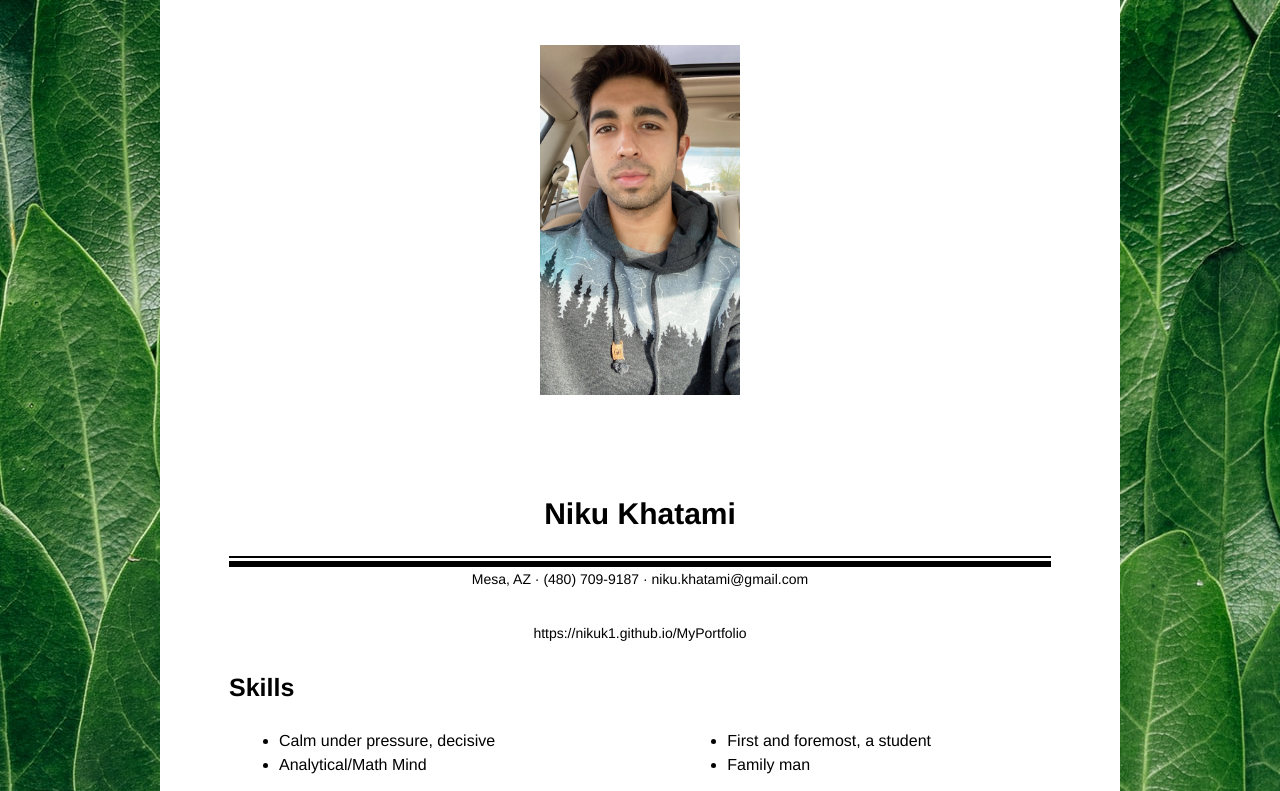
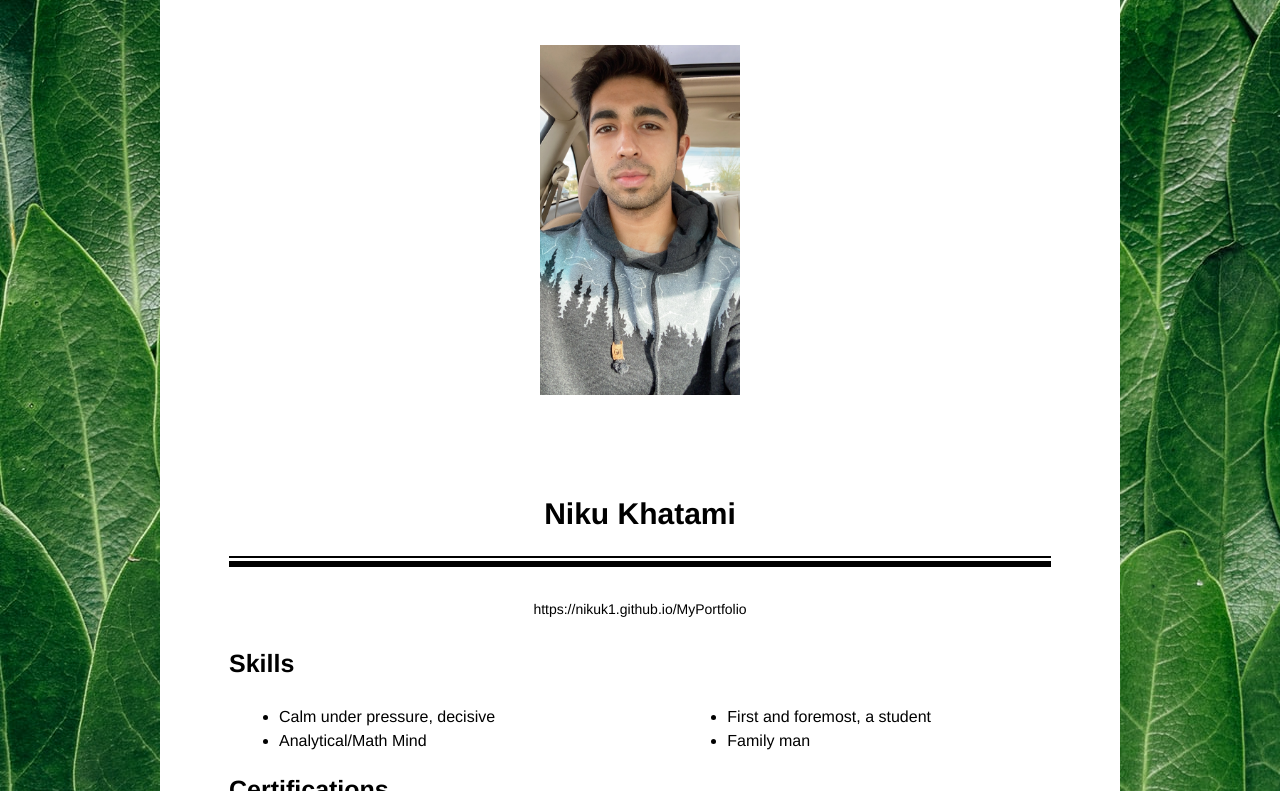
Before and after one commit to nikuk1/MyPortfolio, a plain HTML site: page about.html in a window 1280 px wide. Shown: the part 311-1102 px from the top of the page. Drawn offline with Linux system fonts and the light colour scheme.

Commit message:
remove email and loc

```diff
--- a/about.html
+++ b/about.html
@@ -44,7 +44,7 @@
                 <p class="header">Niku Khatami</p>
                 <hr class="new">
                 <hr class="new1">
-                <p class="subheader">Mesa, AZ · (480) 709-9187 · niku.khatami@gmail.com</p>
+                <p class="subheader"></p>
                 <p class="subheader">https://nikuk1.github.io/MyPortfolio</p>
             </div>
 
```
